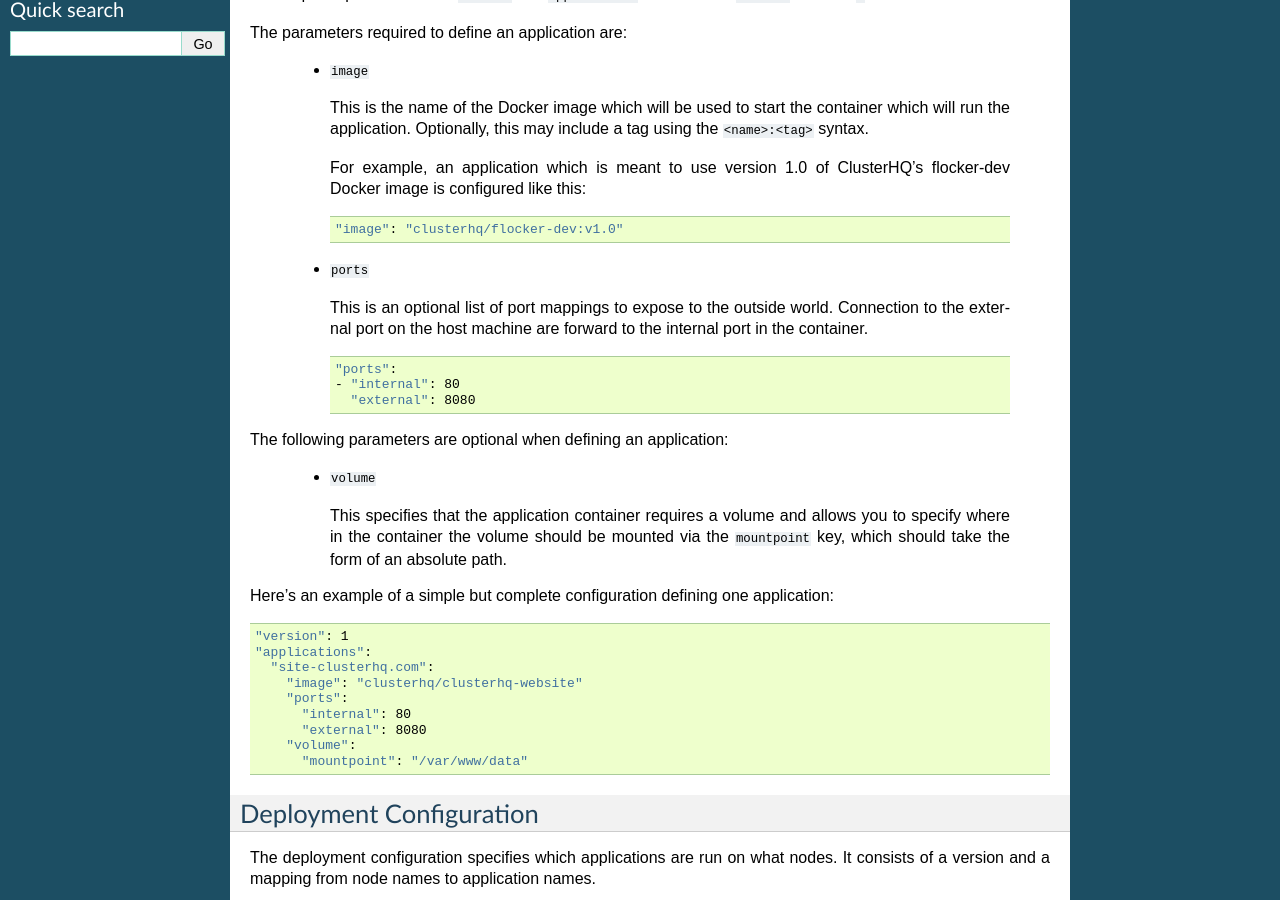
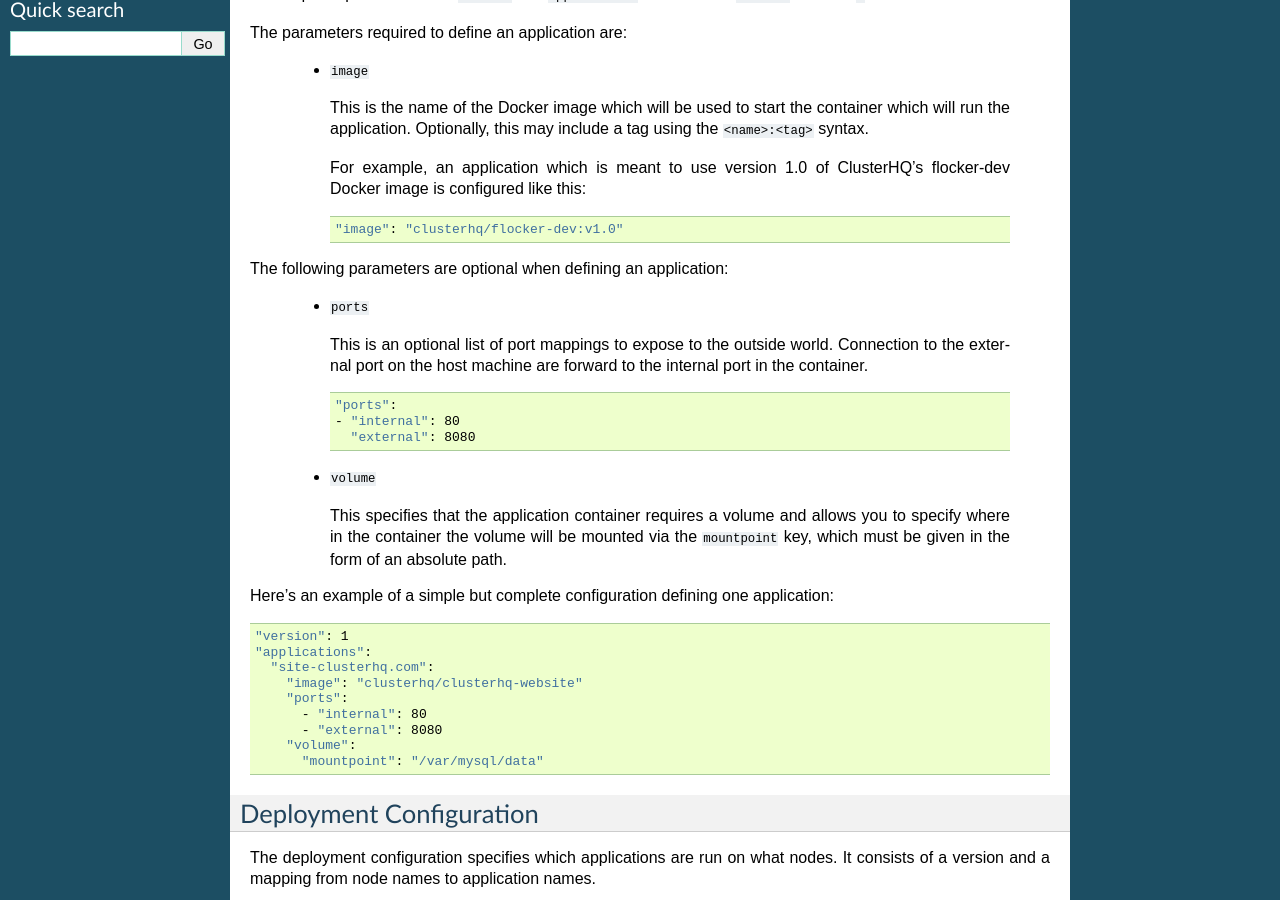
Before and after one commit to ClusterHQ/flocker, a Sphinx documentation site: the page built from docs/configuration.rst, in a window 1280 px wide and 900 px high, scrolled down 317 px. Built offline with Sphinx 7.4.7, drawn with Linux system fonts in a browser that asks for light colours.

Commit message:
addresses review comments

```diff
--- a/docs/configuration.rst
+++ b/docs/configuration.rst
@@ -41,13 +43,9 @@ The parameters required to define an application are:
        - "internal": 80
          "external": 8080
 
-The following parameters are optional when defining an application:
-
   - ``volume``
 
-    This specifies that the application container requires a volume and allows you to specify
-    where in the container the volume should be mounted via the ``mountpoint`` key, which
-    should take the form of an absolute path.
+    This specifies that the application container requires a volume and allows you to specify where in the container the volume will be mounted via the ``mountpoint`` key, which must be given in the form of an absolute path.
 
 Here's an example of a simple but complete configuration defining one application:
 
@@ -58,10 +56,10 @@ Here's an example of a simple but complete configuration defining one applicatio
     "site-clusterhq.com":
       "image": "clusterhq/clusterhq-website"
       "ports":
-        "internal": 80
-        "external": 8080
+        - "internal": 80
+        - "external": 8080
       "volume":
-        "mountpoint": "/var/www/data"
+        "mountpoint": "/var/mysql/data"
 
 
 Deployment Configuration
```
Also changed, not shown: other parts of docs/configuration.rst (+2 -0 lines), 2 other files.
